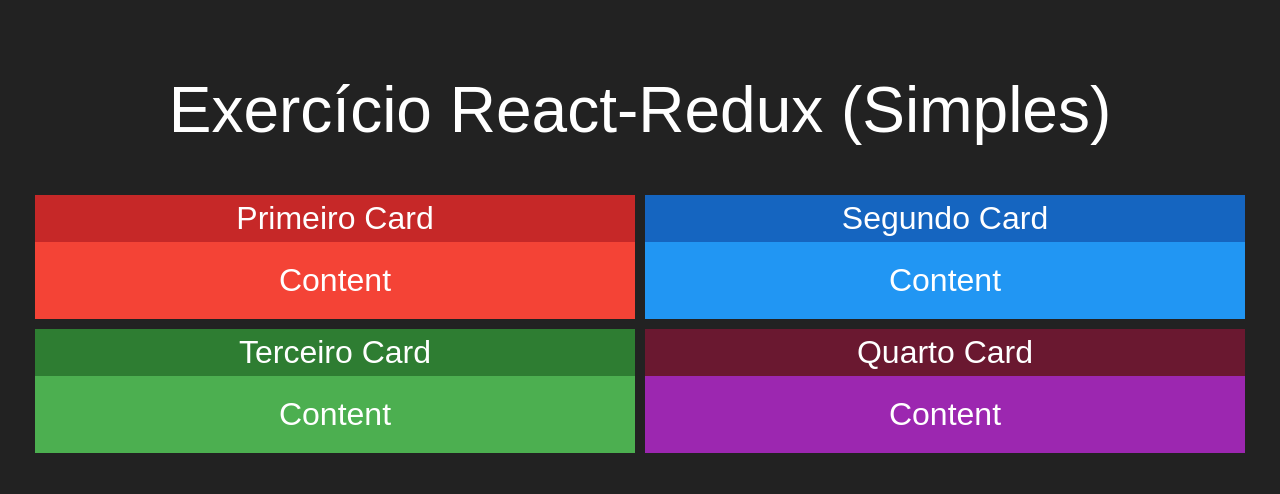
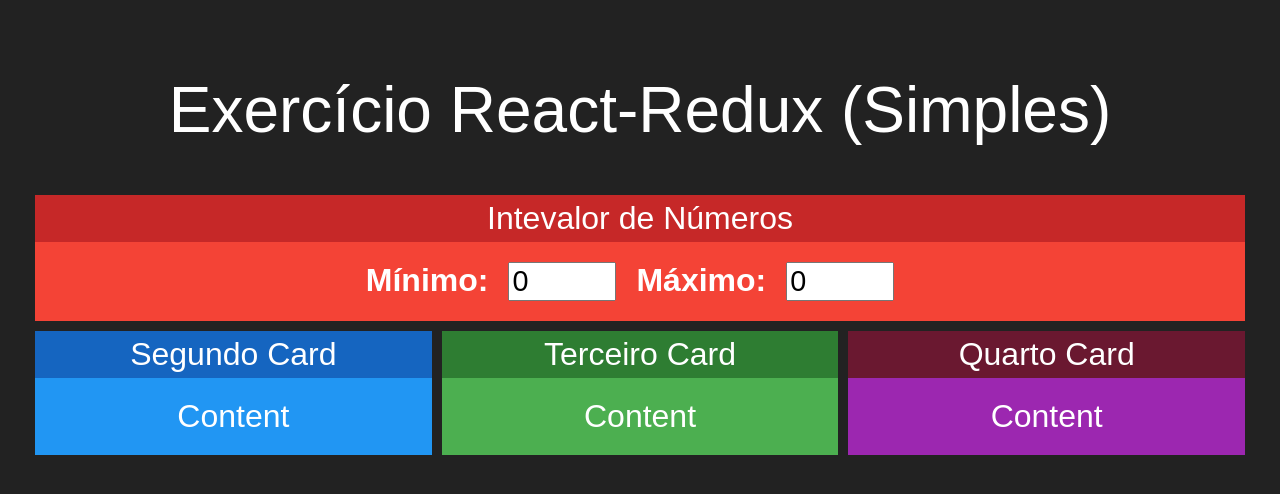
Before and after one commit to afmdaniel/react-redux-ts, a React (Create React App) app: page / in a window 1280 px wide. Shown: the top 494 px of the page. Built offline with nearby package versions, Linux system fonts and the light colour scheme.

Commit message:
Componente Intervalo

```diff
--- a/src/App.tsx
+++ b/src/App.tsx
@@ -2,20 +2,19 @@
 import './App.css';
 
 import Card from './components/Card'
+import Intervalo from './components/Intervalo'
 
 function App() {
   return (
     <div className="App">
       <h1>Exercício React-Redux (Simples)</h1>
       <div className="linha">
-        <Card title='Primeiro Card' color="red">
-          Content
-        </Card>
+        <Intervalo></Intervalo>
+      </div>
+      <div className="linha">
         <Card title='Segundo Card' color="blue">
           Content
         </Card>
-      </div>
-      <div className="linha">
         <Card title='Terceiro Card' color="green">
           Content
         </Card>
--- /dev/null
+++ b/src/components/Intervalo.css
@@ -0,0 +1,5 @@
+.Intervalo input {
+    font-size: 1.8rem;
+    margin: 0px 20px;
+    width: 100px;
+}
--- /dev/null
+++ b/src/components/Intervalo.tsx
@@ -0,0 +1,23 @@
+import './Intervalo.css'
+import React from 'react'
+
+import Card from './Card'
+
+const Intervalo = () => {
+    return (
+        <Card title="Intevalor de Números" color='red'>
+            <div className="Intervalo">
+                <span>
+                    <strong>Mínimo:</strong>
+                    <input type="number" value={0}/>
+                </span>
+                <span>
+                    <strong>Máximo:</strong>
+                    <input type="number" value={0}/>
+                </span>
+            </div>
+        </Card>
+    )
+}
+
+export default Intervalo
```
